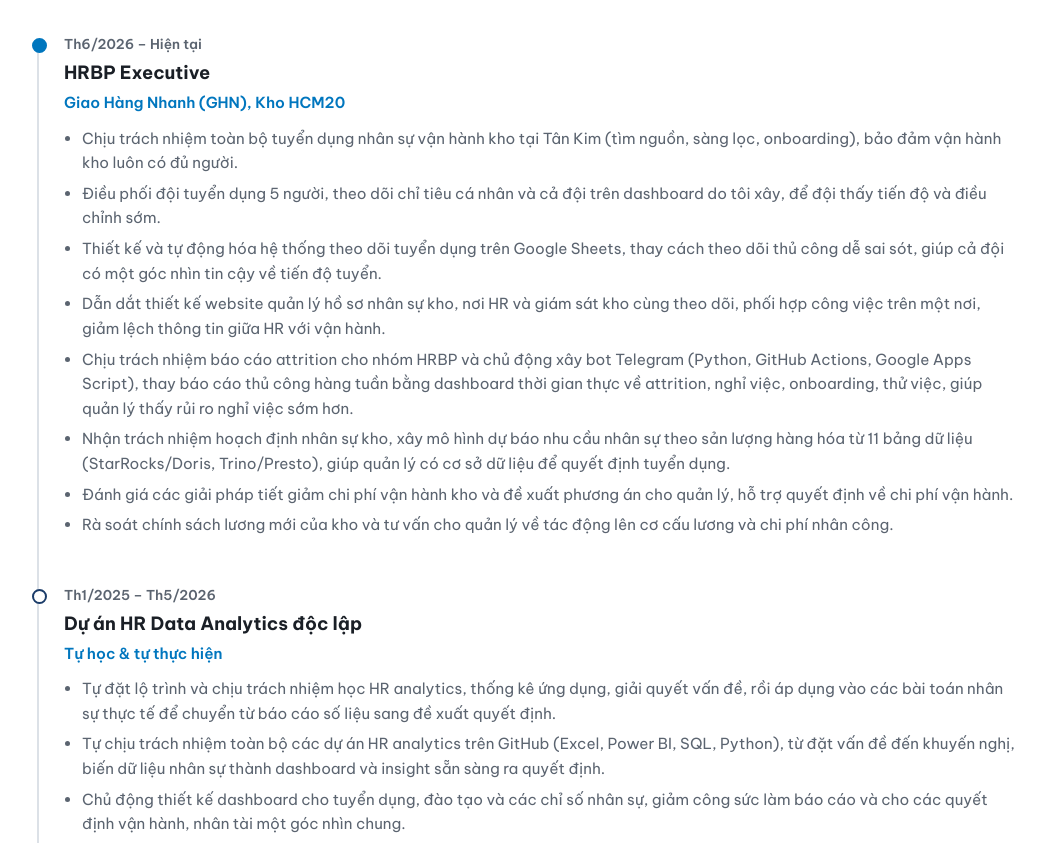
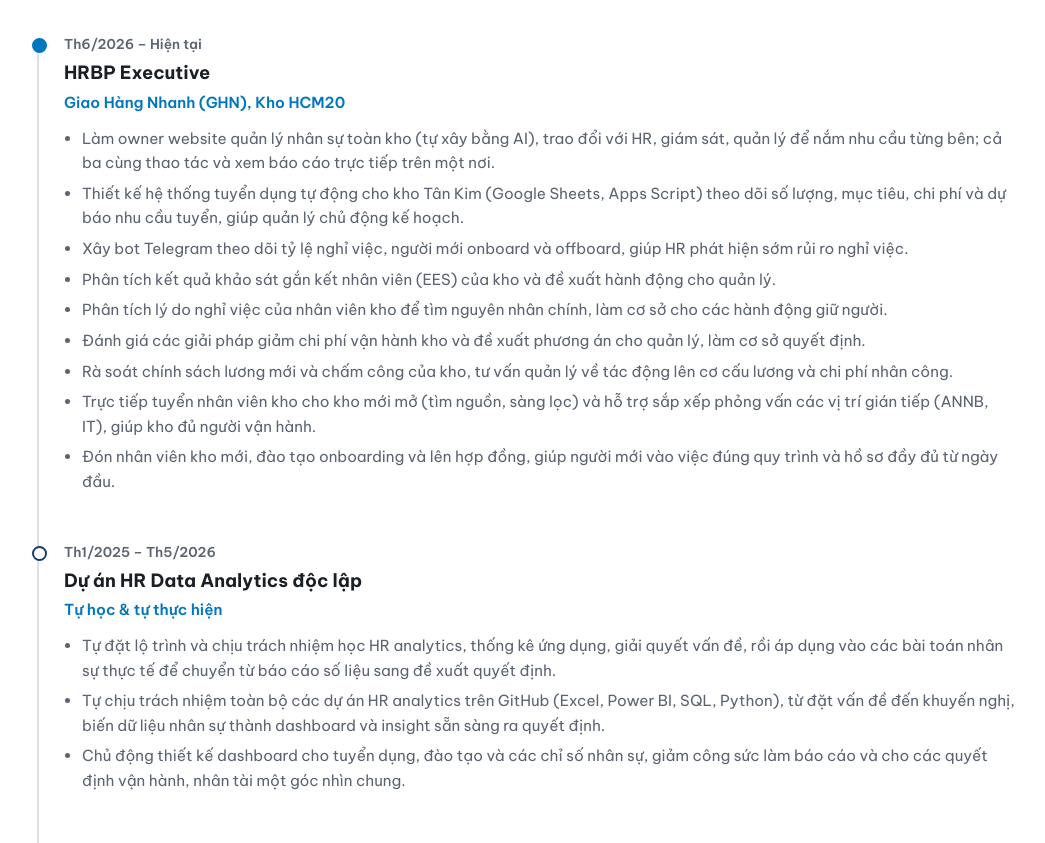
Before and after one commit to quanggiang169/quanggiang169.github.io, a plain HTML site: page index.html in a window 1280 px wide. Shown: the part 1501-2344 px from the top of the page, without its empty margins (116-1161 px from the left). Drawn offline with Linux system fonts and the light colour scheme.

Commit message:
Add files via upload

```diff
--- a/index.html
+++ b/index.html
@@ -162,14 +162,15 @@
         <div class="tl-role" data-en="HRBP Executive">HRBP Executive</div>
         <div class="tl-org" data-en="Giao Hàng Nhanh (GHN), HCM20 Warehouse">Giao Hàng Nhanh (GHN), Kho HCM20</div>
         <ul class="tl-bullets">
-          <li data-en="Own end-to-end frontline recruitment (sourcing, screening, onboarding) at the Tân Kim warehouse, keeping warehouse operations supplied with people.">Chịu trách nhiệm toàn bộ tuyển dụng nhân sự vận hành kho tại Tân Kim (tìm nguồn, sàng lọc, onboarding), bảo đảm vận hành kho luôn có đủ người.</li>
-          <li data-en="Coordinate a 5-person recruitment team and track individual and team hiring targets on a dashboard I built, so the team sees progress and adjusts early.">Điều phối đội tuyển dụng 5 người, theo dõi chỉ tiêu cá nhân và cả đội trên dashboard do tôi xây, để đội thấy tiến độ và điều chỉnh sớm.</li>
-          <li data-en="Designed and automated the recruitment tracking system on Google Sheets, replacing manual, error-prone tracking and giving the team one reliable view of hiring progress.">Thiết kế và tự động hóa hệ thống theo dõi tuyển dụng trên Google Sheets, thay cách theo dõi thủ công dễ sai sót, giúp cả đội có một góc nhìn tin cậy về tiến độ tuyển.</li>
-          <li data-en="Led the design of an HR management website for warehouse employee records, where HR and warehouse supervisors track and coordinate work in one place, reducing information gaps between HR and operations.">Dẫn dắt thiết kế website quản lý hồ sơ nhân sự kho, nơi HR và giám sát kho cùng theo dõi, phối hợp công việc trên một nơi, giảm lệch thông tin giữa HR với vận hành.</li>
-          <li data-en="Own attrition reporting for the HRBP group and took the initiative to build a Telegram bot (Python, GitHub Actions, Google Apps Script), replacing weekly manual reports with real-time dashboards on attrition, resignations, onboarding and probation, so managers see turnover risk sooner.">Chịu trách nhiệm báo cáo attrition cho nhóm HRBP và chủ động xây bot Telegram (Python, GitHub Actions, Google Apps Script), thay báo cáo thủ công hàng tuần bằng dashboard thời gian thực về attrition, nghỉ việc, onboarding, thử việc, giúp quản lý thấy rủi ro nghỉ việc sớm hơn.</li>
-          <li data-en="Took ownership of warehouse workforce planning and built a model forecasting staffing needs from shipment volume, using 11 tables (StarRocks/Doris, Trino/Presto), giving managers a data basis for hiring decisions.">Nhận trách nhiệm hoạch định nhân sự kho, xây mô hình dự báo nhu cầu nhân sự theo sản lượng hàng hóa từ 11 bảng dữ liệu (StarRocks/Doris, Trino/Presto), giúp quản lý có cơ sở dữ liệu để quyết định tuyển dụng.</li>
-          <li data-en="Evaluated cost-reduction solutions for warehouse operations and recommended options to management, supporting decisions on operating cost.">Đánh giá các giải pháp tiết giảm chi phí vận hành kho và đề xuất phương án cho quản lý, hỗ trợ quyết định về chi phí vận hành.</li>
-          <li data-en="Reviewed the warehouse&#x27;s new salary policy and advised management on its impact on compensation structure and labor cost.">Rà soát chính sách lương mới của kho và tư vấn cho quản lý về tác động lên cơ cấu lương và chi phí nhân công.</li>
+          <li data-en="Own the warehouse-wide HR management website (built with AI), working with HR, supervisors and managers to understand each group&#x27;s needs; all three operate and read live reports in one place.">Làm owner website quản lý nhân sự toàn kho (tự xây bằng AI), trao đổi với HR, giám sát, quản lý để nắm nhu cầu từng bên; cả ba cùng thao tác và xem báo cáo trực tiếp trên một nơi.</li>
+          <li data-en="Designed an automated recruitment system for the new Tân Kim warehouse (Google Sheets, Apps Script) that tracks headcount, targets and hiring cost and forecasts hiring needs, helping managers plan ahead.">Thiết kế hệ thống tuyển dụng tự động cho kho Tân Kim (Google Sheets, Apps Script) theo dõi số lượng, mục tiêu, chi phí và dự báo nhu cầu tuyển, giúp quản lý chủ động kế hoạch.</li>
+          <li data-en="Built Telegram bots tracking attrition, new-hire onboarding and offboarding, helping HR spot turnover risk early.">Xây bot Telegram theo dõi tỷ lệ nghỉ việc, người mới onboard và offboard, giúp HR phát hiện sớm rủi ro nghỉ việc.</li>
+          <li data-en="Analyzed the warehouse&#x27;s Employee Engagement Survey (EES) results and recommended actions to management.">Phân tích kết quả khảo sát gắn kết nhân viên (EES) của kho và đề xuất hành động cho quản lý.</li>
+          <li data-en="Analyzed why warehouse staff resign to identify the main causes and inform retention actions.">Phân tích lý do nghỉ việc của nhân viên kho để tìm nguyên nhân chính, làm cơ sở cho các hành động giữ người.</li>
+          <li data-en="Evaluated warehouse cost-reduction options and recommended solutions to management to support their decisions.">Đánh giá các giải pháp giảm chi phí vận hành kho và đề xuất phương án cho quản lý, làm cơ sở quyết định.</li>
+          <li data-en="Reviewed the new salary policy and timekeeping, advising management on the impact on pay structure and labor cost.">Rà soát chính sách lương mới và chấm công của kho, tư vấn quản lý về tác động lên cơ cấu lương và chi phí nhân công.</li>
+          <li data-en="Recruited warehouse staff directly for the new site (sourcing, screening) and supported interview scheduling for indirect roles (ANNB, IT), keeping the site staffed.">Trực tiếp tuyển nhân viên kho cho kho mới mở (tìm nguồn, sàng lọc) và hỗ trợ sắp xếp phỏng vấn các vị trí gián tiếp (ANNB, IT), giúp kho đủ người vận hành.</li>
+          <li data-en="Received new warehouse staff, ran onboarding training and prepared contracts, so they started on the right process with complete paperwork from day one.">Đón nhân viên kho mới, đào tạo onboarding và lên hợp đồng, giúp người mới vào việc đúng quy trình và hồ sơ đầy đủ từ ngày đầu.</li>
         </ul>
       </div>
 
@@ -308,11 +309,12 @@
       <div class="skills-col data">
         <h3 data-en="Data analytics">Phân tích dữ liệu</h3>
         <ul class="skills-list">
-          <li>Python · SQL · R</li>
+          <li>Python · SQL</li>
           <li>Power BI · Tableau</li>
           <li>Chi-Square Test &amp; Fisher's Exact Test</li>
           <li data-en="Google Apps Script &amp; GitHub Actions">Google Apps Script &amp; GitHub Actions</li>
           <li data-en="Advanced Excel">Excel nâng cao</li>
+          <li>Visual Studio Code · Claude</li>
         </ul>
       </div>
     </div>
@@ -330,6 +332,7 @@
         <h3 data-en="Certifications">Chứng chỉ</h3>
         <ul class="skills-list">
           <li data-en="Google Data Analytics Professional Certificate: Coursera, Oct 2024">Google Data Analytics Professional Certificate: Coursera, Th10/2024</li>
+          <li data-en="Technical Communication Essentials: Minnesota State University, Mankato, Sep 2026">Technical Communication Essentials: Minnesota State University, Mankato, Th9/2026</li>
           <li data-en="Build a Company Learning and Development Program: LinkedIn Learning, Jul 2022">Build a Company Learning and Development Program: LinkedIn Learning, Th7/2022</li>
         </ul>
       </div>
```
Also changed, not shown: 1 other file.
